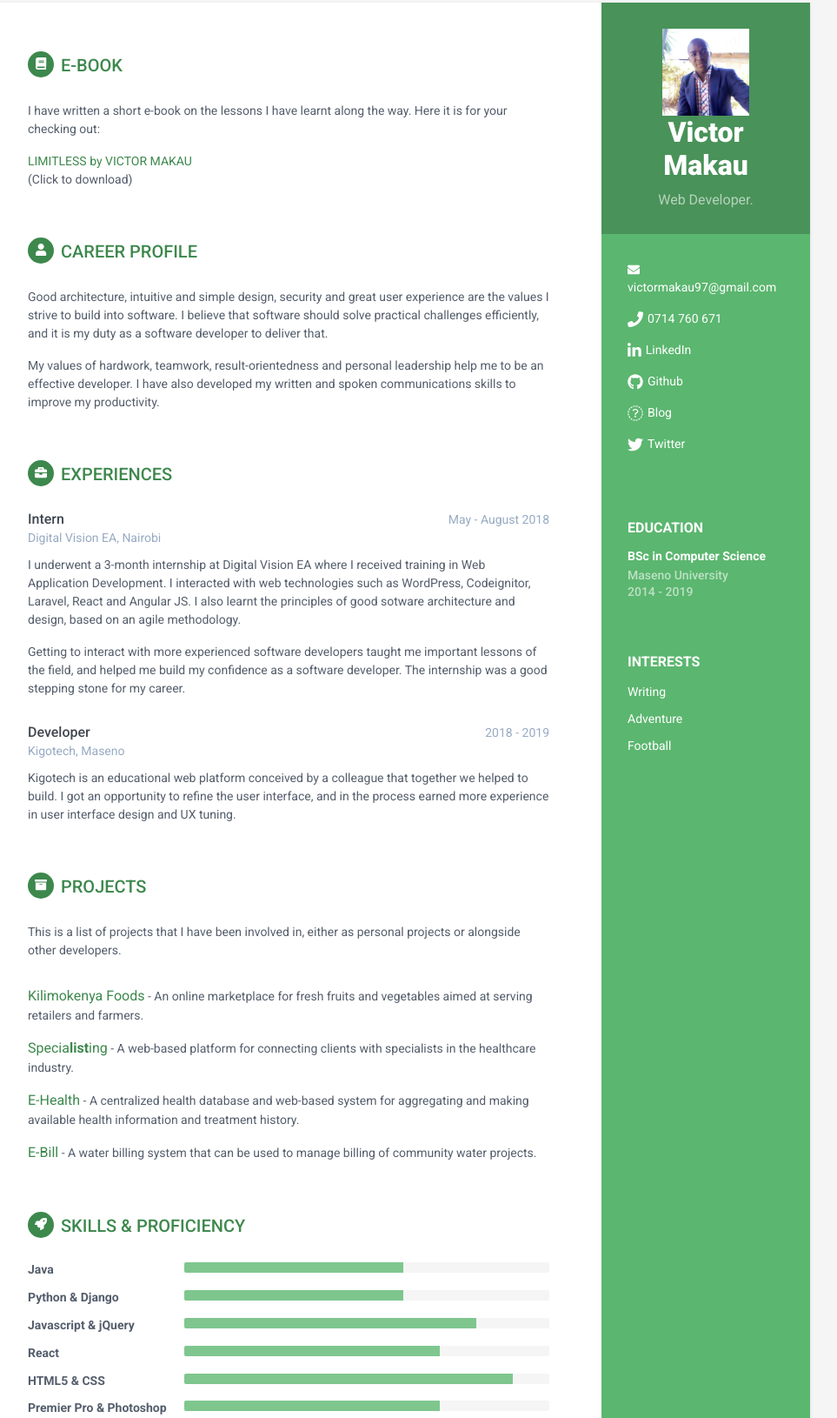
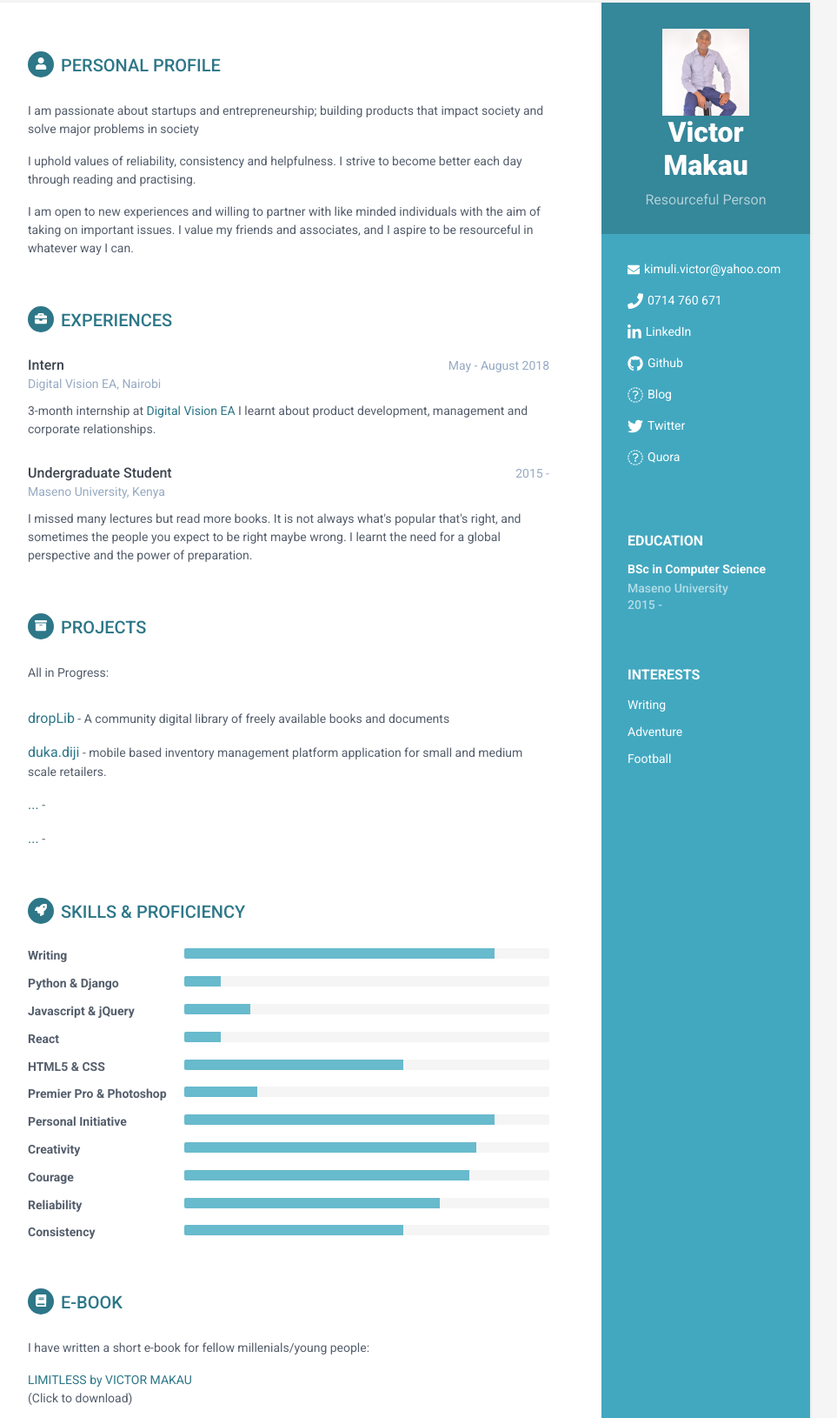
Before and after one commit to vicmakau/vicmakau.github.io, a plain HTML site: page index.html in a window 1280 px wide. Shown: the part 27-1657 px from the top of the page at 87% size, without its empty margins (188-1151 px from the left). Drawn offline with Linux system fonts and the light colour scheme.

Commit message:
after sch update

```diff
--- a/index.html
+++ b/index.html
@@ -17,7 +17,7 @@
     <!-- Global CSS -->
     <link rel="stylesheet" href="assets/plugins/bootstrap/css/bootstrap.min.css">
     <!-- Theme CSS -->
-    <link id="theme-style" rel="stylesheet" href="assets/css/orbit-3.css">
+    <link id="theme-style" rel="stylesheet" href="assets/css/orbit-1.css">
 </head>
 
 <body>
@@ -26,19 +26,20 @@
 
 
             <div class="profile-container">
-                <img class="img img-circle" src="assets/images/profile.jpg" width="100" height="100" alt="profile image">
+                <img class="img img-circle" src="assets/images/profile1.jpg" width="100" height="100" alt="profile image">
                 <h1 class="name">Victor Makau</h1>
-                <h3 class="tagline">Web Developer.</h3>
+                <h3 class="tagline">Resourceful Person</h3>
             </div><!--//profile-container-->
 
             <div class="contact-container container-block">
                 <ul class="list-unstyled contact-list">
-                    <li class="email"><i class="fas fa-envelope"></i><a href="mailto: victormakau97@gmail.com">victormakau97@gmail.com</a></li>
+                    <li class="email"><i class="fas fa-envelope"></i><a href="mailto: kimuli.victor@yahoo.com">kimuli.victor@yahoo.com</a></li>
                     <li class="phone"><i class="fas fa-phone"></i><a href="tel:0714 760 671">0714 760 671</a></li>
                     <li class="linkedin"><i class="fab fa-linkedin-in"></i><a href="https://www.linkedin.com/in/victor-makau-8a42b9125/" target="_blank">LinkedIn</a></li>
                     <li class="github"><i class="fab fa-github"></i><a href="https://www.github.com/vicmakau" target="_blank">Github</a></li>
-                    <li class="twitter"><i class="fab fa-blog"></i><a href="https://www.linkedin.com/in/victor-makau-8a42b9125/detail/recent-activity/posts/">Blog</a></li>
-                    <li class="twitter"><i class="fab fa-twitter"></i><a href="https://twitter.com/victormakau97" target="_blank">Twitter</a></li>
+                    <li class="twitter"><i class="fab fa-blog"></i><a href="https://www.twentiezen.wordpress.com">Blog</a></li>
+                    <li class="twitter"><i class="fab fa-twitter"></i><a href="https://twitter.com/kimuli_makau" target="_blank">Twitter</a></li>
+                    <li class="quora"><i class="fab fa-quora-in"></i><a href="https://www.quora.com/profile/Victor-Makau" target="_blank">Quora</a></li>
                 </ul>
             </div><!--//contact-container-->
             <div class="education-container container-block">
@@ -46,7 +47,7 @@
                 <div class="item">
                     <h4 class="degree">BSc in Computer Science</h4>
                     <h5 class="meta">Maseno University</h5>
-                    <div class="time">2014 - 2019</div>
+                    <div class="time">2015 - </div>
                 </div><!--//item-->
             </div><!--//education-container-->
 
@@ -64,21 +65,13 @@
 
         <div class="main-wrapper">
 
-            <section class="section ebook-section">
-                <h2 class="section-title"><span class="icon-holder"><i class="fas fa-book"></i></span>E-Book</h2>
-                <div class="intro">
-                    <p>I have written a short e-book on the lessons I have learnt along the way. Here it is for your checking out:</p>
-                </div><!--//intro-->
-
-                <a href="LIMITLESS by VICTOR MAKAU.pdf" download>LIMITLESS by VICTOR MAKAU</a>
-                <p>(Click to download)</p>
-            </section>
 
             <section class="section summary-section">
-                <h2 class="section-title"><span class="icon-holder"><i class="fas fa-user"></i></span>Career Profile</h2>
+                <h2 class="section-title"><span class="icon-holder"><i class="fas fa-user"></i></span>Personal Profile</h2>
                 <div class="summary">
-                    <p>Good architecture, intuitive and simple design, security and great user experience are the values I strive to build into software. I believe that software should solve practical challenges efficiently, and it is my duty as a software developer to deliver that. </p>
-                    <p>My values of hardwork, teamwork, result-orientedness and personal leadership help me to be an effective developer. I have also developed my written and spoken communications skills to improve my productivity.</p>
+                    <p>I am passionate about startups and entrepreneurship; building products that impact society and solve major problems in society </p>
+                    <p>I uphold values of reliability, consistency and helpfulness. I strive to become better each day through reading and practising.</p>
+                    <p>I am open to new experiences and willing to partner with like minded individuals with the aim of taking on important issues. I value my friends and associates, and I aspire to be resourceful in whatever way I can.</p>
                 </div><!--//summary-->
             </section><!--//section-->
 
@@ -94,21 +87,20 @@
                         <div class="company">Digital Vision EA, Nairobi</div>
                     </div><!--//meta-->
                     <div class="details">
-                        <p>I underwent a 3-month internship at Digital Vision EA where I received training in Web Application Development. I interacted with web technologies such as WordPress, Codeignitor, Laravel, React and Angular JS. I also learnt the principles of good sotware architecture and design, based on an agile methodology. </p>
-                        <p>Getting to interact with more experienced software developers taught me important lessons of the field, and helped me build my confidence as a software developer. The internship was a good stepping stone for my career. </p>
+                        <p>3-month internship at <a href="https://digitalvisionea.com/"> Digital Vision EA </a> I learnt about product development, management and corporate relationships. </p>
                     </div><!--//details-->
                 </div><!--//item-->
 
                 <div class="item">
                     <div class="meta">
                         <div class="upper-row">
-                            <h3 class="job-title">Developer</h3>
-                            <div class="time">2018 - 2019</div>
+                            <h3 class="job-title">Undergraduate Student</h3>
+                            <div class="time">2015 - </div>
                         </div><!--//upper-row-->
-                        <div class="company">Kigotech, Maseno</div>
+                        <div class="company">Maseno University, Kenya</div>
                     </div><!--//meta-->
                     <div class="details">
-                        <p>Kigotech is an educational web platform conceived by a colleague that together we helped to build. I got an opportunity to refine the user interface, and in the process earned more experience in user interface design and UX tuning. </p>
+                        <p>I missed many lectures but read more books. It is not always what's popular that's right, and sometimes the people you expect to be right maybe wrong. I learnt the need for a global perspective and the power of preparation. </p>
 
                     </div><!--//details-->
                 </div><!--//item-->
@@ -118,21 +110,21 @@
             <section class="section projects-section">
                 <h2 class="section-title"><span class="icon-holder"><i class="fas fa-archive"></i></span>Projects</h2>
                 <div class="intro">
-                    <p>This is a list of projects that I have been involved in, either as personal projects or alongside other developers.</p>
+                    <p>All in Progress:</p>
                 </div><!--//intro-->
                 <div class="item">
-                    <span class="project-title"><a href="#">Kilimokenya Foods</a></span> - <span class="project-tagline">An online marketplace for fresh fruits and vegetables aimed at serving retailers and farmers.</span>
+                    <span class="project-title"><a href="#">dropLib</a></span> - <span class="project-tagline">A community digital library of freely available books and documents</span>
 
                 </div><!--//item-->
                 <div class="item">
-                    <span class="project-title"><a href="#" target="_blank">Specia<b>list</b>ing</a></span> -
-                    <span class="project-tagline">A web-based platform for connecting clients with specialists in the healthcare industry. </span>
+                    <span class="project-title"><a href="#" target="_blank">duka.diji</a></span> -
+                    <span class="project-tagline">mobile based inventory management platform application for small and medium scale retailers. </span>
                 </div><!--//item-->
                 <div class="item">
-                    <span class="project-title"><a href="#" target="_blank">E-Health</a></span> - <span class="project-tagline">A centralized health database and web-based system for aggregating and making available health information and treatment history.</span>
+                    <span class="project-title"><a href="#" target="_blank">...</a></span> - <span class="project-tagline"></span>
                 </div><!--//item-->
                 <div class="item">
-                    <span class="project-title"><a href="#" target="_blank">E-Bill</a></span> - <span class="project-tagline">A water billing system that can be used to manage billing of community water projects.</span>
+                    <span class="project-title"><a href="#" target="_blank">...</a></span> - <span class="project-tagline"></span>
                 </div><!--//item-->
 
             </section><!--//section-->
@@ -142,37 +134,37 @@
                 <div class="skillset">
 
                     <div class="item">
-                        <h3 class="level-title">Java</h3>
+                        <h3 class="level-title">Writing</h3>
                         <div class="progress level-bar">
-                            <div class="progress-bar theme-progress-bar" role="progressbar" style="width: 60%" aria-valuenow="99" aria-valuemin="0" aria-valuemax="100"></div>
+                            <div class="progress-bar theme-progress-bar" role="progressbar" style="width: 85%" aria-valuenow="99" aria-valuemin="0" aria-valuemax="100"></div>
                         </div>
                     </div><!--//item-->
 
                     <div class="item">
                         <h3 class="level-title">Python &amp; Django</h3>
                         <div class="progress level-bar">
-						    <div class="progress-bar theme-progress-bar" role="progressbar" style="width: 60%" aria-valuenow="99" aria-valuemin="0" aria-valuemax="100"></div>
+						    <div class="progress-bar theme-progress-bar" role="progressbar" style="width: 10%" aria-valuenow="99" aria-valuemin="0" aria-valuemax="100"></div>
 						</div>
                     </div><!--//item-->
 
                     <div class="item">
                         <h3 class="level-title">Javascript &amp; jQuery</h3>
                         <div class="progress level-bar">
-						    <div class="progress-bar theme-progress-bar" role="progressbar" style="width: 80%" aria-valuenow="98" aria-valuemin="0" aria-valuemax="100"></div>
+						    <div class="progress-bar theme-progress-bar" role="progressbar" style="width: 18%" aria-valuenow="98" aria-valuemin="0" aria-valuemax="100"></div>
 						</div>
                     </div><!--//item-->
 
                     <div class="item">
                         <h3 class="level-title">React</h3>
                         <div class="progress level-bar">
-						    <div class="progress-bar theme-progress-bar" role="progressbar" style="width: 70%" aria-valuenow="98" aria-valuemin="0" aria-valuemax="100"></div>
+						    <div class="progress-bar theme-progress-bar" role="progressbar" style="width: 10%" aria-valuenow="98" aria-valuemin="0" aria-valuemax="100"></div>
 						</div>
                     </div><!--//item-->
 
                     <div class="item">
                         <h3 class="level-title">HTML5 &amp; CSS</h3>
                         <div class="progress level-bar">
-							    <div class="progress-bar theme-progress-bar" role="progressbar" style="width: 90%" aria-valuenow="95" aria-valuemin="0" aria-valuemax="100"></div>
+							    <div class="progress-bar theme-progress-bar" role="progressbar" style="width: 60%" aria-valuenow="95" aria-valuemin="0" aria-valuemax="100"></div>
 						</div>
                     </div><!--//item-->
 
@@ -180,13 +172,58 @@
                     <div class="item">
                         <h3 class="level-title">Premier Pro &amp; Photoshop</h3>
                         <div class="progress level-bar">
-						    <div class="progress-bar theme-progress-bar" role="progressbar" style="width: 70%" aria-valuenow="60" aria-valuemin="0" aria-valuemax="100"></div>
+						    <div class="progress-bar theme-progress-bar" role="progressbar" style="width: 20%" aria-valuenow="60" aria-valuemin="0" aria-valuemax="100"></div>
 						</div>
+                    </div><!--//item-->
+
+                    <div class="item">
+                        <h3 class="level-title">Personal Initiative</h3>
+                        <div class="progress level-bar">
+                            <div class="progress-bar theme-progress-bar" role="progressbar" style="width: 85%" aria-valuenow="98" aria-valuemin="0" aria-valuemax="100"></div>
+                        </div>
+                    </div><!--//item-->
+
+                    <div class="item">
+                        <h3 class="level-title">Creativity</h3>
+                        <div class="progress level-bar">
+                            <div class="progress-bar theme-progress-bar" role="progressbar" style="width: 80%" aria-valuenow="98" aria-valuemin="0" aria-valuemax="100"></div>
+                        </div>
+                    </div><!--//item-->
+
+
+                    <div class="item">
+                        <h3 class="level-title">Courage</h3>
+                        <div class="progress level-bar">
+                            <div class="progress-bar theme-progress-bar" role="progressbar" style="width: 78%" aria-valuenow="98" aria-valuemin="0" aria-valuemax="100"></div>
+                        </div>
+                    </div><!--//item-->
+
+                    <div class="item">
+                        <h3 class="level-title">Reliability</h3>
+                        <div class="progress level-bar">
+                            <div class="progress-bar theme-progress-bar" role="progressbar" style="width: 70%" aria-valuenow="98" aria-valuemin="0" aria-valuemax="100"></div>
+                        </div>
+                    </div><!--//item-->
+
+                    <div class="item">
+                        <h3 class="level-title">Consistency</h3>
+                        <div class="progress level-bar">
+                            <div class="progress-bar theme-progress-bar" role="progressbar" style="width: 60%" aria-valuenow="98" aria-valuemin="0" aria-valuemax="100"></div>
+                        </div>
                     </div><!--//item-->
 
                 </div>
             </section><!--//skills-section-->
 
+            <section class="section ebook-section">
+                <h2 class="section-title"><span class="icon-holder"><i class="fas fa-book"></i></span>E-Book</h2>
+                <div class="intro">
+                    <p>I have written a short e-book for fellow millenials/young people:</p>
+                </div><!--//intro-->
+
+                <a href="LIMITLESS by VICTOR MAKAU.pdf" download>LIMITLESS by VICTOR MAKAU</a>
+                <p>(Click to download)</p>
+            </section>
 
 
         </div><!--//main-body-->
```
Also changed, not shown: assets/images/profile1.jpg (added), 1 other file.
